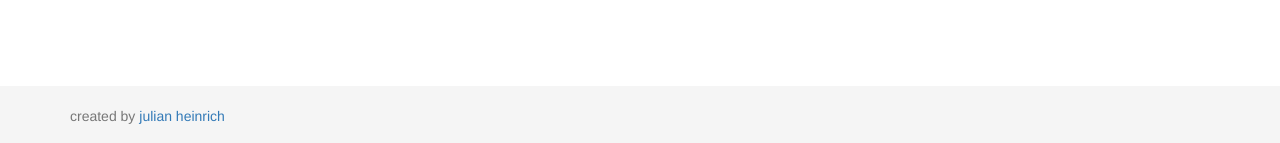
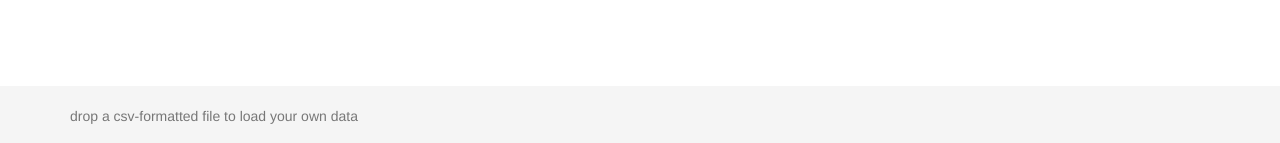
Before and after one commit to julianheinrich/parallelcoordinates.de, a Jekyll site: the page built from paco/index.html, in a window 1280 px wide. Shown: the part 754-897 px from the top of the page. Built offline with Jekyll 4.4.1, drawn with Linux system fonts in a browser that asks for light colours.

Commit message:
added instructions to footer

```diff
--- a/_includes/paco_footer.html
+++ b/_includes/paco_footer.html
@@ -2,7 +2,7 @@
 
 	<footer class="footer">
       <div class="container">
-        <p class="text-muted">created by <a href="mailto:julian.heinrich@parallelcoordinates.de">julian heinrich</a></p>
+        <p class="text-muted">drop a csv-formatted file to load your own data</p>
       </div>
 	</footer>
 
```
